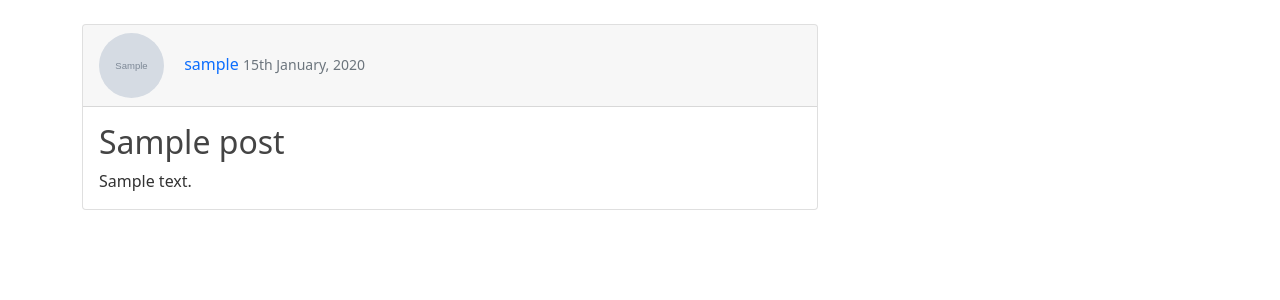
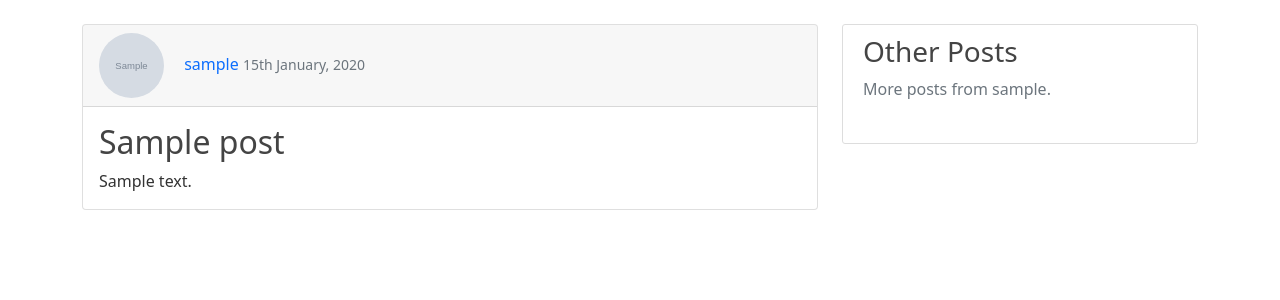
Before and after one commit to SavanSutariya/django-blog, a Django app: page /post/1/ in a window 1280 px wide. Shown: the part 56-356 px from the top of the page. Run offline with Django 3.2, Linux system fonts and the light colour scheme; tables that the repository leaves empty hold one stand-in row (values such as "Sample post"); grey boxes marked "Sample" are stand-in pictures.

Commit message:
showing post from the author in post detail view

```diff
--- a/blog/static/blog/main.css
+++ b/blog/static/blog/main.css
@@ -12,6 +12,8 @@ h1, h2, h3, h4, h5, h6 {
   border: 1px solid #dddddd;
   border-radius: 3px;
   margin-bottom: 20px;
+  overflow-y: scroll;
+  max-height: 500px;
 }
 
 .article-title {
--- a/blog/templates/blog/post_detail.html
+++ b/blog/templates/blog/post_detail.html
@@ -15,3 +15,24 @@
     </div>
 </div>
 {% endblock content %}
+{% block sidebar %}
+<div class="col-md-4">
+    <div class="content-section">
+        <h3>Other Posts</h3>
+
+        <p class='text-muted'>More posts from {{object.author.username}}.
+        <ul class="list-group">
+            {% for post in posts %}
+                <li class="list-group-item list-group-item-light">
+                    <a class="mr-2" style="text-decoration: none" href="{% url 'post-detail' post.id %}">
+                        {{ post.title }}
+                    </a>
+                    <small>{{ post.date_posted|date:"jS M, Y" }}</small>
+                </li>
+
+            {% endfor %}
+        </ul>
+        </p>
+    </div>
+</div>
+{% endblock sidebar %}
--- a/blog/views.py
+++ b/blog/views.py
@@ -18,6 +18,11 @@ class PostListView(ListView):
 
 class PostDetailView(DetailView):
     model = Post
+    # more posts from the same author excluding the current post
+    def get_context_data(self, **kwargs):
+        context = super().get_context_data(**kwargs)
+        context['posts'] = Post.objects.filter(author=self.object.author).exclude(id=self.object.id)
+        return context
 
 class PostCreateView(LoginRequiredMixin,CreateView):
     model = Post
```
